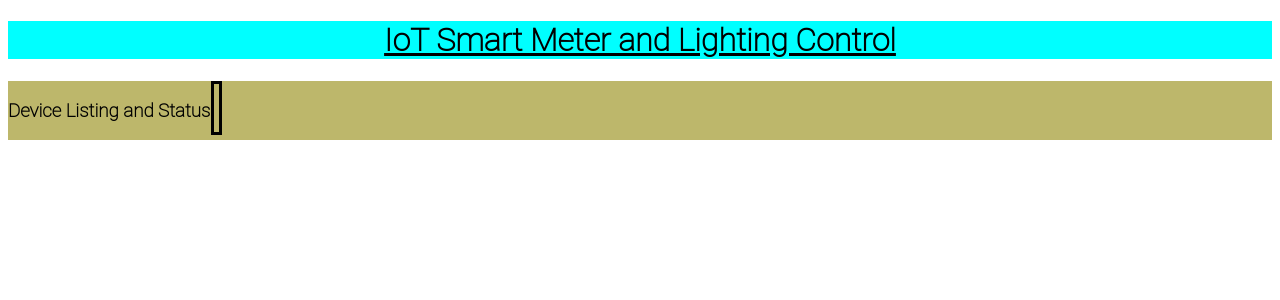
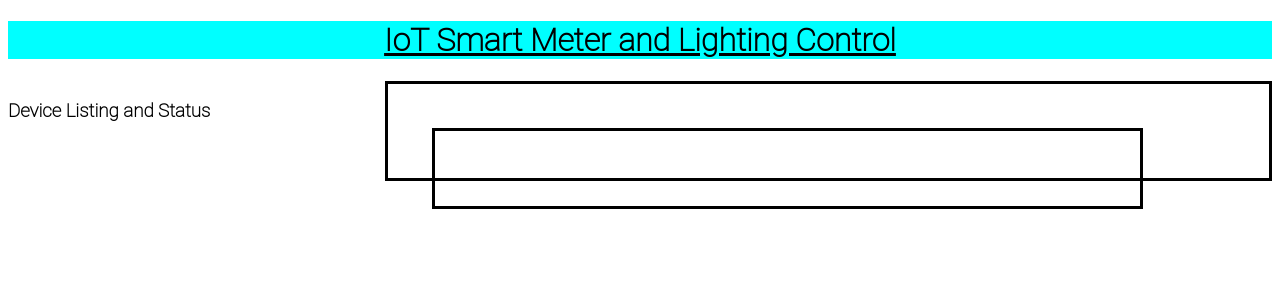
Before and after one commit to KristianTan/IoTSmartMeter, a Flask app: template templates/main.html in a window 1280 px wide. Shown: the top 300 px of the page. Run offline with Flask 2, Linux system fonts and the light colour scheme; the template is opened without the code that fills it, so the values that code supplies are empty.

Commit message:
Added borders

```diff
--- a/static/css/main.css
+++ b/static/css/main.css
@@ -11,24 +11,26 @@ body{
 .container{
     display: flex;
     flex-direction: row;
-    background-color: darkkhaki;
+    /*background-color: darkkhaki;*/
     height: 100%;
 }
 
-/*.device_list{*/
-/*    width: 25%;*/
-/*    background-color: red;*/
-/*}*/
+.device_list{
+    width: 25%;
+    /*background-color: red;*/
+}
 
-/*.spacer{*/
-/*    width: 5%;*/
-/*    background-color: green;*/
-/*}*/
+.spacer{
+    width: 5%;
+    /*background-color: green;*/
+}
 
-/*.smart_meter{*/
-/*    width: 70%;*/
-/*    background-color: coral;*/
-/*}*/
+.smart_meter{
+    width: 70%;
+    /*background-color: coral;*/
+    border-style: solid;
+    border-color: black;
+}
 
 .display {
     width: 80%;
```
